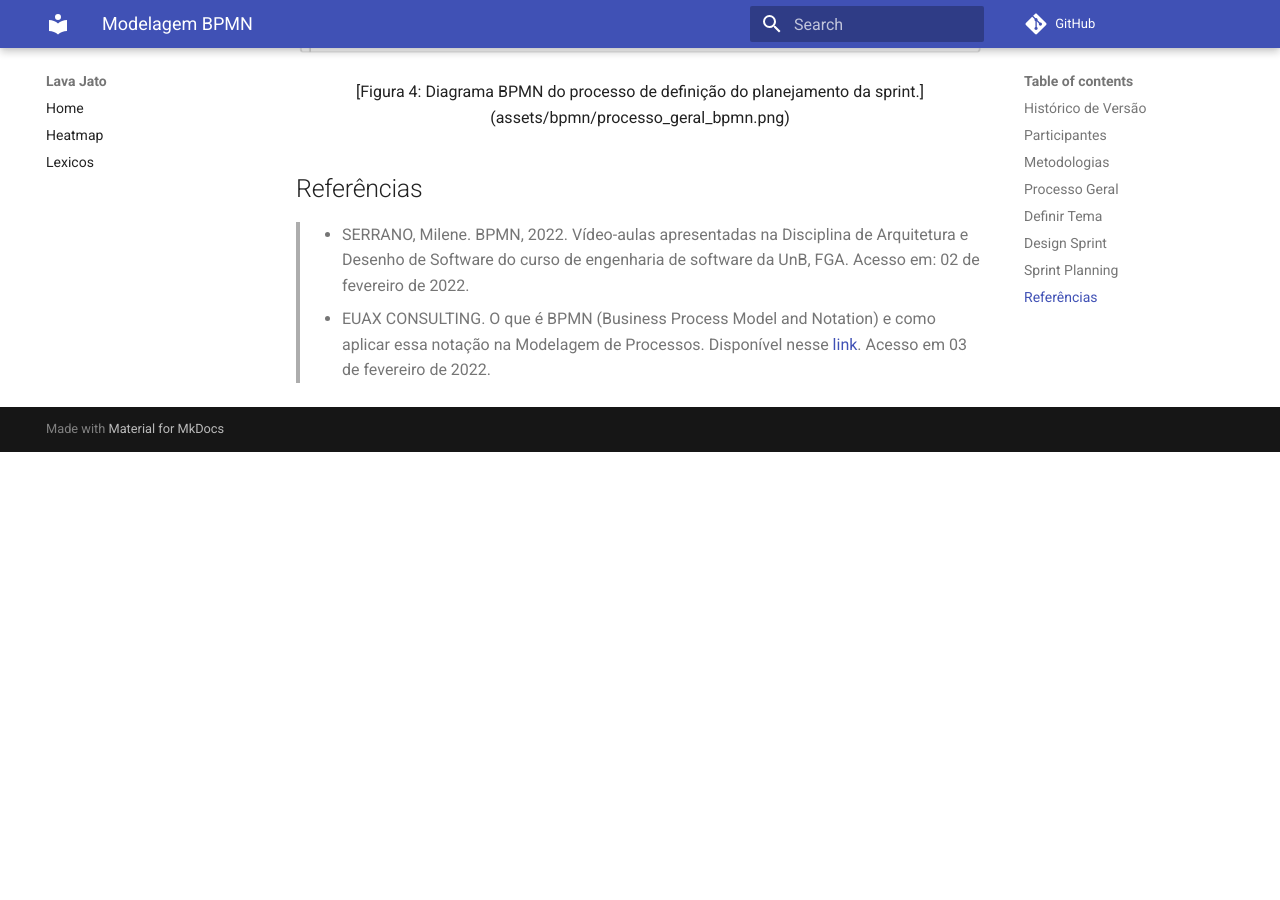
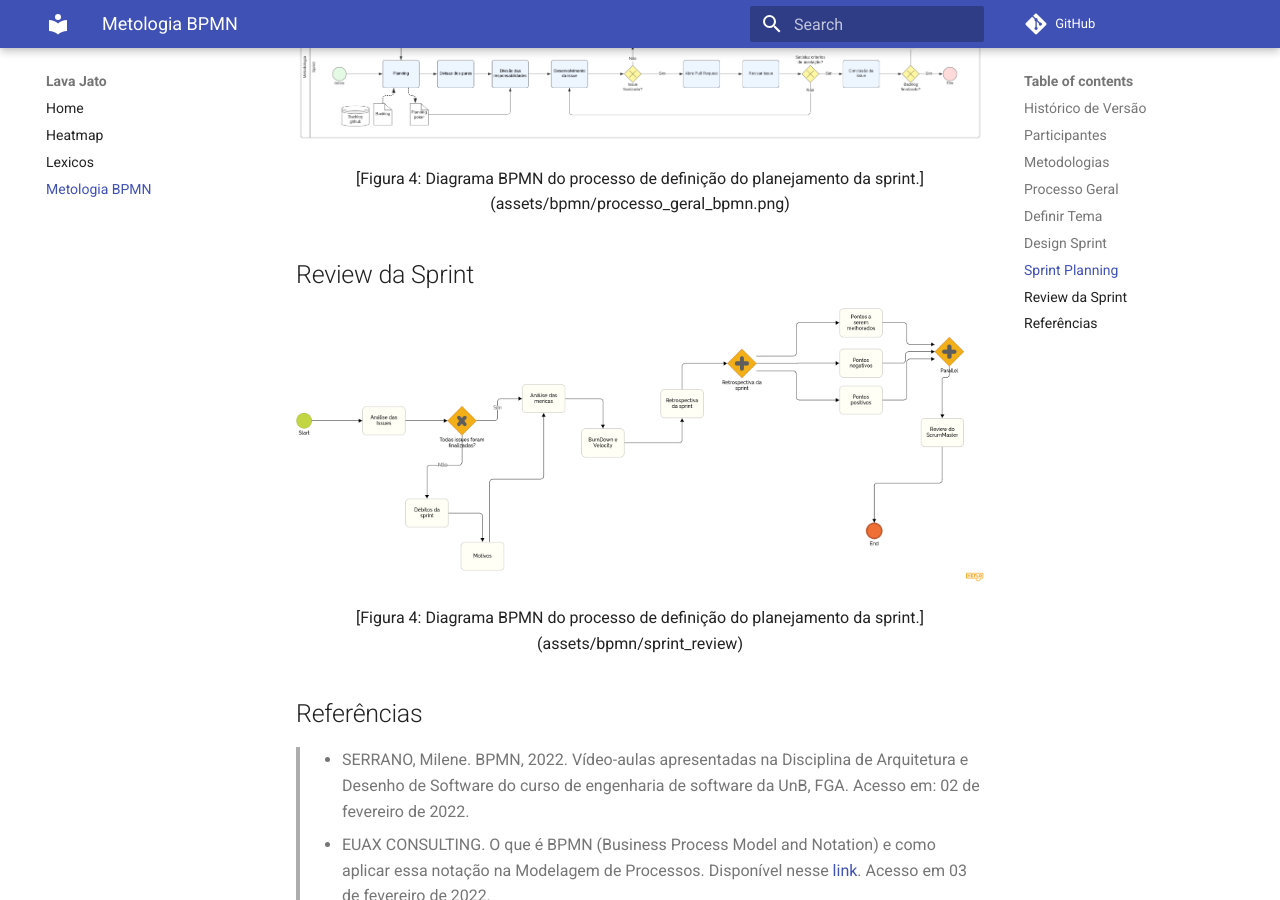
Before and after one commit to UnBArqDsw2021-2/2021.2_G2_Ki-Limpinho, an MkDocs documentation site: the page built from docs/metodologiaBPMN.md, in a window 1280 px wide and 900 px high, scrolled down 2293 px. Built offline with MkDocs 1.6.1 and Material for MkDocs 9.7.7, drawn with Linux system fonts in a browser that asks for light colours; comment, search, counter and statistics services are not loaded; before the commit the page ends 2745 px from its top, so only the background shows below that; some of the changed text lies outside the part shown.

Commit message:
docs: review and add Review Sprint #39

```diff
--- a/docs/metodologiabpmn.md
+++ b/docs/metodologiaBPMN.md
@@ -6,6 +6,7 @@
 | ---------- | ------ | ------------------------ | ---------------------------------------------- |
 | 03.02.2022 | 0.1    | Criação do documento     | Peniel Zannoukou                               |
 | 03.02.2022 | 0.2    | Adição das imagens 1 a 4 | Caio Martins, Jonathan Jorge, Peniel Zannoukou |
+| 04.02.2022 | 0.3    | Correção do documento e adição do BPMN para sprint Review | Nilvan Peres |
 
 ## Participantes
 
@@ -43,6 +44,13 @@
 
 <center>[Figura 4: Diagrama BPMN do processo de definição do planejamento da sprint.](assets/bpmn/processo_geral_bpmn.png)</center>
 
+## Review da Sprint
+
+![Review Sprint](assets/images/bpmn/sprint_review.png)
+
+<center>[Figura 4: Diagrama BPMN do processo de definição do planejamento da sprint.](assets/bpmn/sprint_review)</center>
+
+
 ## Referências
 
 > -   SERRANO, Milene. BPMN, 2022. Vídeo-aulas apresentadas na Disciplina de Arquitetura e Desenho de Software do curso de engenharia de software da UnB, FGA. Acesso em: 02 de fevereiro de 2022.<br>
--- a/mkdocs.yml
+++ b/mkdocs.yml
@@ -9,3 +9,4 @@ nav:
   - Home: "index.md"
   - Heatmap: "heatmap.md"
   - Lexicos: "lexicos.md"
+  - Metologia BPMN: "metodologiaBPMN.md"
```
Also changed, not shown: docs/assets/images/bpmn/sprint_review.png (added).
